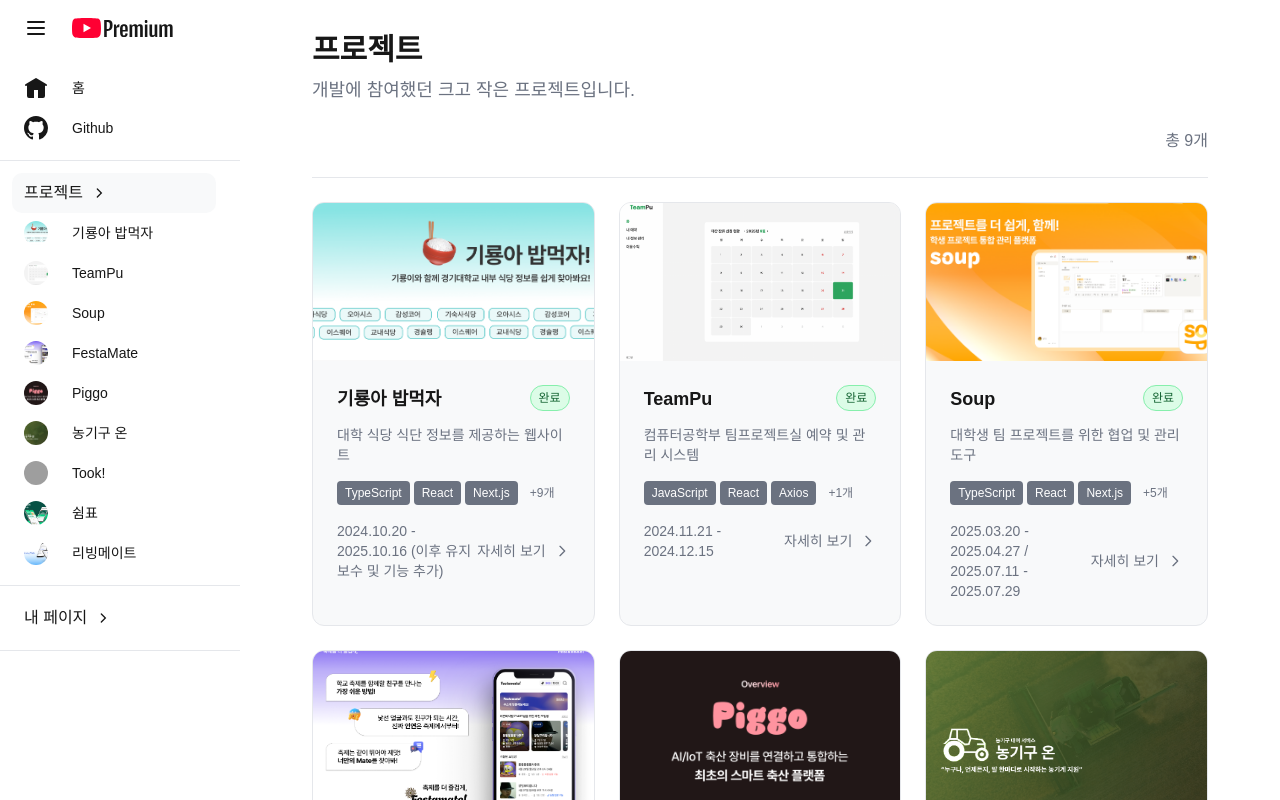
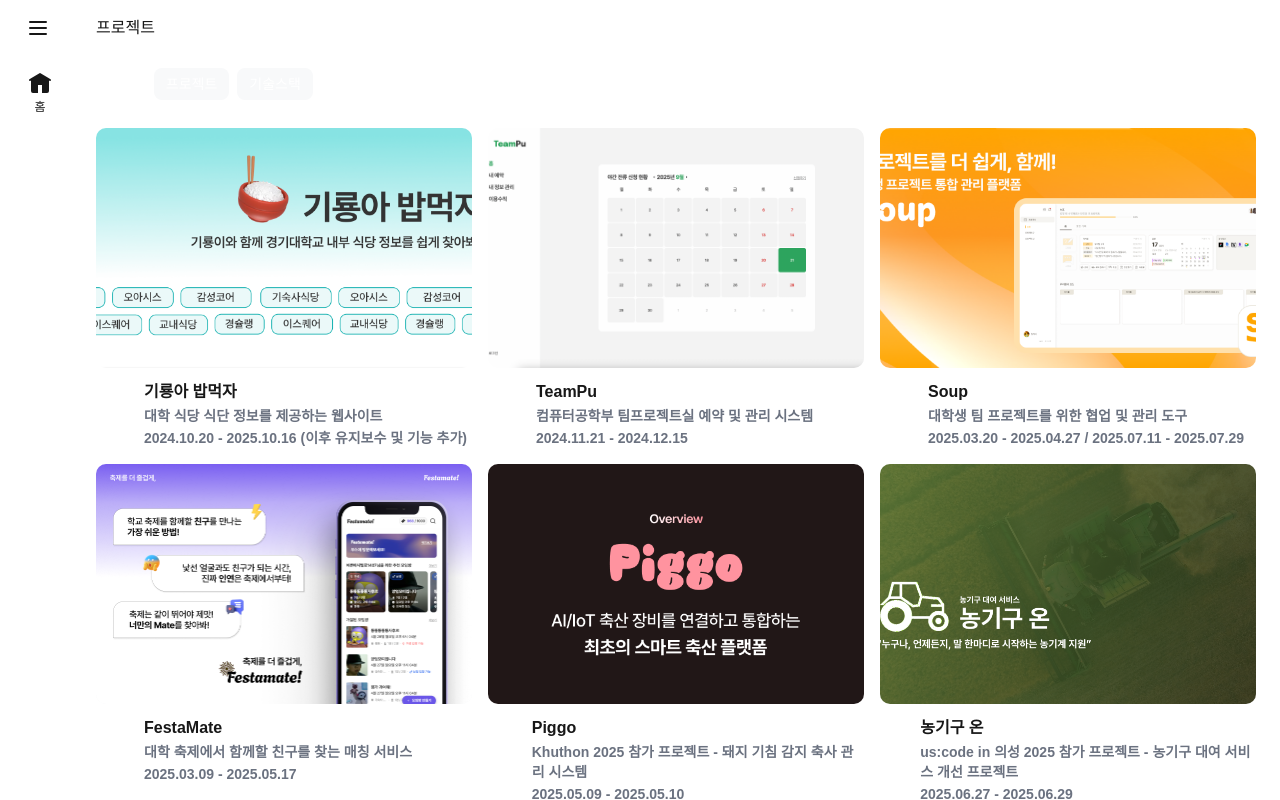
Before and after one commit to yummjin/port, a Next.js app: page /projects in a window 1280 px wide. Built offline with nearby package versions, Linux system fonts and the light colour scheme; grey boxes are pictures that could not be loaded; a web font is replaced by a local one.

Commit message:
design : change page design

```diff
--- a/src/pages/index.tsx
+++ b/src/pages/index.tsx
@@ -1,10 +1,5 @@
 import Layout from "@/components/Layout";
-import { PROJECTS, SKILLS } from "@/shared/data";
-import Title from "@/shared/components/Title";
 import Head from "next/head";
-import Image from "next/image";
-import { motion } from "motion/react";
-import Link from "next/link";
 
 export default function Home() {
   return (
@@ -17,132 +12,62 @@ export default function Home() {
         />
       </Head>
 
-      <div className="mx-auto flex w-full max-w-6xl flex-col gap-16">
-        <section className="flex min-h-[calc(100vh-100px)] w-full flex-col justify-center gap-4 pb-20 md:gap-6">
-          <div className="bg-card-background border-text-muted w-fit rounded-full px-4 py-2">
-            안녕하세요! 👋
+      <section className="flex flex-col">
+        <header className="bg-background/70 fixed top-0 z-50 flex w-full flex-col backdrop-blur-xl">
+          <div className="box-border flex h-14 items-center justify-between">
+            안녕하세요! 프론트엔드 개발자 한유진입니다.
           </div>
-          <Title
-            size="2xl"
-            as="h1"
-            subTitle={
-              <>
-                디자인과 성능, 그리고 사용자 경험을 통해 <br />
-                어떻게 사용자와 더 가까워질 수 있을지 고민하는 것을 즐깁니다.
-              </>
-            }
-            className="max-w-2xl"
-          >
-            프론트엔드 개발자
-            <br />
-            한유진입니다
-          </Title>
-        </section>
+          <div className="flex items-center gap-2 py-3">
+            <span className="text-background flex h-[32px] w-fit items-center justify-center rounded-[8px] bg-white px-3 text-sm font-medium">
+              전체
+            </span>
+            <span className="bg-card-background flex h-[32px] w-fit items-center justify-center rounded-[8px] px-3 text-sm font-medium text-white">
+              프로젝트
+            </span>
+            <span className="bg-card-background flex h-[32px] w-fit items-center justify-center rounded-[8px] px-3 text-sm font-medium text-white">
+              기술스택
+            </span>
+          </div>
+        </header>
 
-        <section
-          id="skills"
-          className="flex min-h-screen flex-col justify-center"
-        >
-          <Title size="lg" as="h2" className="mb-8 w-full text-center">
-            이런 기술들을 주로 사용해요!
-          </Title>
-          <div className="relative overflow-hidden">
-            <div className="from-background pointer-events-none absolute inset-y-0 left-0 w-24 bg-gradient-to-r to-transparent" />
-            <div className="from-background pointer-events-none absolute inset-y-0 right-0 w-24 bg-gradient-to-l to-transparent" />
-            <motion.div
-              className="flex gap-4 pr-4"
-              initial={{ x: 0 }}
-              animate={{ x: ["0%", "-100%"] }}
-              transition={{ duration: 50, ease: "linear", repeat: Infinity }}
-            >
-              {[...SKILLS, ...SKILLS].map((skill, index) => (
-                <div
-                  key={`${skill.name}-${index}`}
-                  className="bg-card-background border-border flex w-[260px] shrink-0 rounded-xl border p-4"
-                >
-                  <div className="flex flex-col items-start gap-2">
-                    <div className="bg-border relative grid size-10 place-items-center overflow-hidden rounded-full">
-                      <Image
-                        src={skill.image}
-                        alt={skill.name}
-                        width={42}
-                        height={42}
-                        className="object-contain"
-                      />
-                    </div>
-                    <div className="min-w-0">
-                      <h3 className="text-foreground truncate text-base font-semibold">
-                        {skill.name}
-                      </h3>
-                      <p className="text-text-muted text-sm">
-                        숙련도 {skill.proficiency} / 5
-                      </p>
-                      {/* <div className="mt-2 space-y-2">{skill.description}</div> */}
-                    </div>
-                  </div>
-                </div>
-              ))}
-            </motion.div>
+        <div className="scrollbar-hide mt-32">
+          <div className="grid grid-cols-1 gap-4 md:grid-cols-2 lg:grid-cols-3 xl:grid-cols-4">
+            <VideoCard />
+            <VideoCard />
+            <VideoCard />
+            <VideoCard />
+            <VideoCard />
+            <VideoCard />
+            <VideoCard />
+            <VideoCard />
+            <VideoCard />
+            <VideoCard />
+            <VideoCard />
+            <VideoCard />
+            <VideoCard />
+            <VideoCard />
+            <VideoCard />
+            <VideoCard />
+            <VideoCard />
           </div>
-        </section>
-
-        <section
-          id="projects"
-          className="mb-20 flex min-h-[calc(100vh-100px)] w-full scroll-mt-24 flex-col justify-center gap-12 md:flex-row"
-        >
-          <Title size="lg" as="h2" className="text-nowrap">
-            최근에는 <br />
-            이런 프로젝트를
-            <br className="block md:hidden" /> 진행했어요!
-          </Title>
-          <div className="flex w-full flex-col gap-4">
-            {PROJECTS.slice(0, 4).map((project) => (
-              <Link
-                href={`/projects/${project.id}`}
-                key={project.id}
-                className="group"
-              >
-                <div className="bg-card-background border-border hover:border-accent w-full overflow-hidden rounded-xl border transition-all duration-200 hover:shadow-lg">
-                  <div className="p-4">
-                    <h3 className="text-foreground group-hover:text-accent mb-2 flex items-center gap-2 font-semibold transition-colors">
-                      {project.title}
-                    </h3>
-                    <p className="text-text-muted line-clamp-2 text-sm">
-                      {project.description}
-                    </p>
-                  </div>
-                </div>
-              </Link>
-            ))}
-
-            {/* 더 보기 버튼 */}
-            <Link href="/projects" className="group">
-              <div className="bg-card-background border-border hover:border-accent w-full overflow-hidden rounded-xl border transition-all duration-200 hover:shadow-lg">
-                <div className="flex min-h-[80px] items-center justify-center p-4">
-                  <div className="text-text-muted group-hover:text-accent flex items-center gap-3 transition-colors">
-                    <span className="text-sm font-medium">
-                      모든 프로젝트 보기
-                    </span>
-                    <svg
-                      className="h-4 w-4 transition-transform group-hover:translate-x-1"
-                      fill="none"
-                      stroke="currentColor"
-                      viewBox="0 0 24 24"
-                    >
-                      <path
-                        strokeLinecap="round"
-                        strokeLinejoin="round"
-                        strokeWidth={2}
-                        d="M9 5l7 7-7 7"
-                      />
-                    </svg>
-                  </div>
-                </div>
-              </div>
-            </Link>
-          </div>
-        </section>
-      </div>
+        </div>
+      </section>
     </Layout>
   );
 }
+
+const VideoCard = () => (
+  <div className="flex flex-col gap-3">
+    <div className="bg-card-background h-[40vh] max-h-[240px] min-h-[170px] rounded-[10px] p-4">
+      <div className="flex items-center gap-2">gd</div>
+    </div>
+    <div className="flex items-start gap-3">
+      <div className="size-9 rounded-full bg-white" />
+      <div className="flex flex-col gap-0.5 font-semibold">
+        <p>주토피아 보고 왔어요</p>
+        <p className="text-text-muted text-sm">주토피아 존나 재밋음</p>
+        <p className="text-text-muted text-sm">2025.12.07</p>
+      </div>
+    </div>
+  </div>
+);
--- a/src/pages/projects/[projectId].tsx
+++ b/src/pages/projects/[projectId].tsx
@@ -9,6 +9,7 @@ import React, { useState } from "react";
 import ReactMarkdown from "react-markdown";
 import remarkGfm from "remark-gfm";
 import TableOfContents from "@/components/TableOfContents";
+import Layout from "@/components/Layout";
 
 export const getStaticProps = async (context: GetStaticPropsContext) => {
   const { projectId } = context.params || {};
@@ -52,7 +53,7 @@ export default function ProjectDetail({
   const [selectedImage, setSelectedImage] = useState<string | null>(null);
 
   return (
-    <>
+    <Layout>
       <Head>
         <title>프로젝트 - {project.title.split(":")[0]}</title>
       </Head>
@@ -180,7 +181,6 @@ export default function ProjectDetail({
             </div>
           )}
 
-          {/* 이미지 팝업 모달 */}
           {selectedImage && (
             <div
               className="bg-opacity-75 fixed inset-0 z-50 flex items-center justify-center bg-black"
@@ -205,7 +205,7 @@ export default function ProjectDetail({
           )}
         </div>
       </div>
-    </>
+    </Layout>
   );
 }
 
--- a/src/pages/projects/index.tsx
+++ b/src/pages/projects/index.tsx
@@ -65,111 +65,54 @@ export default function ProjectsPage({
         />
       </Head>
       <Layout>
-        <div className="min-h-screen p-6 md:p-12 md:pt-8">
-          <div className="mx-auto w-full max-w-6xl space-y-6">
-            <Title
-              size="lg"
-              as="h1"
-              subTitle="개발에 참여했던 크고 작은 프로젝트입니다."
-            >
+        <section className="flex flex-col">
+          <header className="bg-background/70 fixed top-0 z-50 flex w-full flex-col backdrop-blur-xl">
+            <div className="box-border flex h-14 items-center justify-between">
               프로젝트
-            </Title>
-
-            <section className="border-border flex justify-end border-b pb-6">
-              <div className="text-text-muted">총 {projects.length}개</div>
-            </section>
-
-            <div className="grid gap-6 md:grid-cols-2 lg:grid-cols-3">
+            </div>
+            <div className="flex items-center gap-2 py-3">
+              <span className="text-background flex h-[32px] w-fit items-center justify-center rounded-[8px] bg-white px-3 text-sm font-medium">
+                전체
+              </span>
+              <span className="bg-card-background flex h-[32px] w-fit items-center justify-center rounded-[8px] px-3 text-sm font-medium text-white">
+                프로젝트
+              </span>
+              <span className="bg-card-background flex h-[32px] w-fit items-center justify-center rounded-[8px] px-3 text-sm font-medium text-white">
+                기술스택
+              </span>
+            </div>
+          </header>
+          <div className="scrollbar-hide mt-32">
+            <div className="grid grid-cols-1 gap-4 md:grid-cols-2 lg:grid-cols-3 xl:grid-cols-4">
               {projects.map((project) => (
-                <Link
-                  href={`/projects/${project.id}`}
-                  key={project.id}
-                  className="group"
-                >
-                  <div className="bg-card-background border-border hover:border-accent h-full overflow-hidden rounded-xl border transition-all duration-200 hover:shadow-lg">
-                    {(project.thumb || project.mdThumb) && (
-                      <div className="bg-card-background aspect-video w-full overflow-hidden">
-                        <Image
-                          src={project.thumb || project.mdThumb || ""}
-                          alt={project.title}
-                          width={500}
-                          height={500}
-                          className="h-full w-full object-cover transition-transform duration-300 group-hover:scale-105"
-                        />
-                      </div>
-                    )}
-
-                    <div className="p-6">
-                      <div className="mb-3 flex items-start justify-between gap-3">
-                        <h3 className="text-foreground group-hover:text-accent text-lg font-semibold transition-colors">
-                          {project.title}
-                        </h3>
-                        <span
-                          className={`flex-shrink-0 rounded-full px-2 py-1 text-xs font-medium ${
-                            project.status === "completed"
-                              ? "border-status-success-border bg-status-success-bg text-status-success-text border"
-                              : "border-status-progress-border bg-status-progress-bg text-status-progress-text border"
-                          }`}
-                        >
-                          {project.status === "completed" ? "완료" : "진행중"}
-                        </span>
-                      </div>
-
-                      <p className="text-text-muted mb-4 line-clamp-2 text-sm">
-                        {project.description}
-                      </p>
-
-                      {project.mdStack && project.mdStack.length > 0 && (
-                        <div className="mb-4 flex flex-wrap items-center gap-1">
-                          {project.mdStack.slice(0, 3).map((tech) => (
-                            <span
-                              key={tech}
-                              className="bg-text-muted text-background rounded px-2 py-1 text-xs"
-                            >
-                              {tech}
-                            </span>
-                          ))}
-                          {project.mdStack.length > 3 && (
-                            <span className="text-text-muted ml-2 text-xs">
-                              +{project.mdStack.length - 3}개
-                            </span>
-                          )}
-                        </div>
-                      )}
-
-                      <div className="flex items-center justify-between">
-                        {project.mdPeriod && (
-                          <span className="text-text-muted text-sm">
-                            {project.mdPeriod}
-                          </span>
-                        )}
-                        <div className="text-text-muted group-hover:text-accent flex items-center gap-2 transition-colors">
-                          <span className="text-sm text-nowrap">
-                            자세히 보기
-                          </span>
-                          <svg
-                            className="h-4 w-4 transition-transform group-hover:translate-x-1"
-                            fill="none"
-                            stroke="currentColor"
-                            viewBox="0 0 24 24"
-                          >
-                            <path
-                              strokeLinecap="round"
-                              strokeLinejoin="round"
-                              strokeWidth={2}
-                              d="M9 5l7 7-7 7"
-                            />
-                          </svg>
-                        </div>
-                      </div>
-                    </div>
-                  </div>
-                </Link>
+                <VideoCard key={project.id} project={project} />
               ))}
             </div>
           </div>
-        </div>
+        </section>
       </Layout>
     </>
   );
 }
+
+const VideoCard = ({ project }: { project: ProjectListItem }) => (
+  <Link href={`/projects/${project.id}`} className="flex flex-col gap-3">
+    <div className="bg-card-background h-[40vh] max-h-[240px] min-h-[170px] overflow-hidden rounded-[10px]">
+      <Image
+        src={project.thumb || ""}
+        alt={project.title}
+        width={500}
+        height={500}
+        className="h-full w-full object-cover"
+      />
+    </div>
+    <div className="flex items-start gap-3">
+      <div className="size-9 rounded-full bg-white" />
+      <div className="flex flex-col gap-0.5 font-semibold">
+        <p>{project.title}</p>
+        <p className="text-text-muted text-sm">{project.description}</p>
+        <p className="text-text-muted text-sm">{project.mdPeriod}</p>
+      </div>
+    </div>
+  </Link>
+);
--- a/src/styles/globals.css
+++ b/src/styles/globals.css
@@ -19,7 +19,7 @@
 [data-theme="dark"] {
   --background: #0a0a0a;
   --foreground: #f4f4f4;
-  --card-background: #1a1a1a;
+  --card-background: #303030;
   --border-color: #374151;
   --text-muted: #9ca3af;
   --accent: #2137d8;
@@ -38,6 +38,9 @@
 }
 
 @theme inline {
+  --breakpoint-md: 571px;
+  --breakpoint-lg: 961px;
+  --breakpoint-xl: 1312px;
   --color-background: var(--background);
   --color-foreground: var(--foreground);
   --color-card-background: var(--card-background);
```
